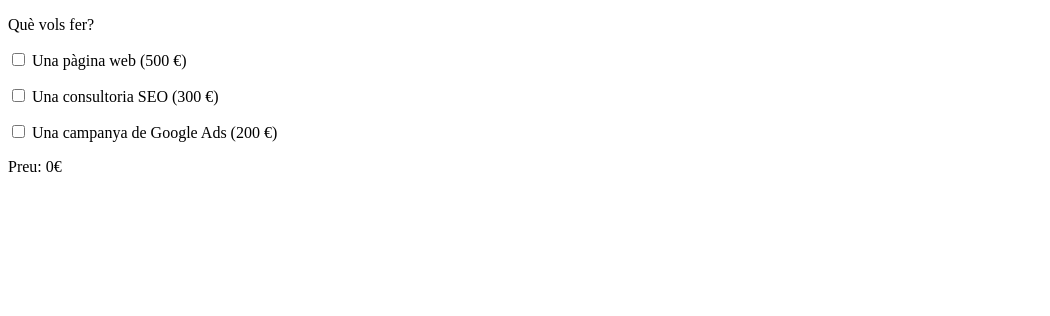
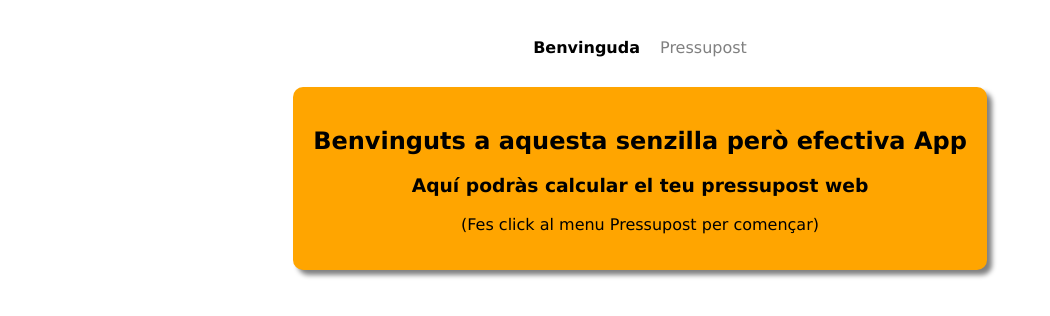
Before and after one commit to tonidevelopez/ITAcademy-VUE_Sprint-7, a Vue app: page / in a window 1280 px wide. Shown: the top 316 px of the page, without its empty margins (0-1050 px from the left). Built offline with nearby package versions, Linux system fonts and the light colour scheme.

Commit message:
Exercici 4

```diff
--- a/src/App.vue
+++ b/src/App.vue
@@ -1,4 +1,8 @@
 <template>
+  <nav>
+    <router-link to="/">Benvinguda</router-link>
+    <router-link to="/home">Pressupost</router-link>
+  </nav>
   <RouterView />
 </template>
 
@@ -7,5 +11,20 @@
 </script>
 
 <style scoped>
+nav {
+  font-family: Verdana, Geneva, Tahoma, sans-serif;
+  padding: 30px;
+  text-align: center;
+}
 
+nav a {
+  text-decoration: none;
+  color: gray;
+  margin: 0 10px;
+}
+
+nav a.router-link-exact-active {
+  font-weight: bold;
+  color: black;
+}
 </style>
--- a/src/components/Panell.vue
+++ b/src/components/Panell.vue
@@ -43,6 +43,7 @@ export default {
     padding: 20px;
     margin: 5px;
     line-height: 3rem;
+    background-color: white;
 }
 
 .inputs {
--- a/src/router/index.js
+++ b/src/router/index.js
@@ -1,4 +1,5 @@
 import { createRouter, createWebHistory } from 'vue-router'
+import Benvinguda from '../views/Benvinguda.vue'
 import HomeView from '../views/HomeView.vue'
 
 const router = createRouter({
@@ -6,6 +7,11 @@ const router = createRouter({
   routes: [
     {
       path: '/',
+      name: 'benvinguda',
+      component: Benvinguda
+    },
+    {
+      path: '/home',
       name: 'home',
       component: HomeView
     }
--- /dev/null
+++ b/src/views/Benvinguda.vue
@@ -0,0 +1,26 @@
+<template>
+    <div id="benvinguts">
+        <div>
+            <h2>Benvinguts a aquesta senzilla però efectiva App</h2>
+            <h3>Aquí podràs calcular el teu pressupost web</h3>
+            <p>(Fes click al menu Pressupost per començar)</p>
+        </div>
+    </div>
+</template>
+
+<style scoped>
+#benvinguts {
+    display: flex;
+    justify-content: center;
+    font-family: Verdana, Geneva, Tahoma, sans-serif;
+}
+
+#benvinguts div {
+    background-color: orange;
+    border-radius: 10px;
+    max-width: 700px;
+    text-align: center;
+    padding: 20px;
+    box-shadow: 5px 5px 5px gray;
+}
+</style>
--- a/src/views/HomeView.vue
+++ b/src/views/HomeView.vue
@@ -1,5 +1,6 @@
 <template>
-  <div>
+  <div id="pressupost">
+    <div id="serveis">
       <p>Què vols fer?</p>
       <p v-for="servei in serveis" :key="servei.id">
         <input type="checkbox" :id="servei.id" :value="servei.preu" v-model="serveiChecked" @change="calcularTotal">
@@ -8,7 +9,8 @@
         <Panell @calcPagines="calcPagines" @calcIdiomes="calcIdiomes" />
       </div>
       </p>
-    <p>Preu: {{ preuTotal }}€</p>
+      <p id="preu">Preu: {{ preuTotal }}€</p>
+    </div>
   </div>
 </template>
 
@@ -65,3 +67,22 @@ export default {
   }
 }
 </script>
+
+<style scoped>
+#pressupost {
+  display: flex;
+  justify-content: center;
+}
+
+#serveis {
+  background-color: orange;
+  width: 300px;
+  padding: 0 20px;
+  border-radius: 10px;
+  box-shadow: 5px 5px 5px gray;
+}
+
+#preu {
+  font-weight: bold;
+}
+</style>
```
Lines whose indentation alone changed are shown as unchanged.
